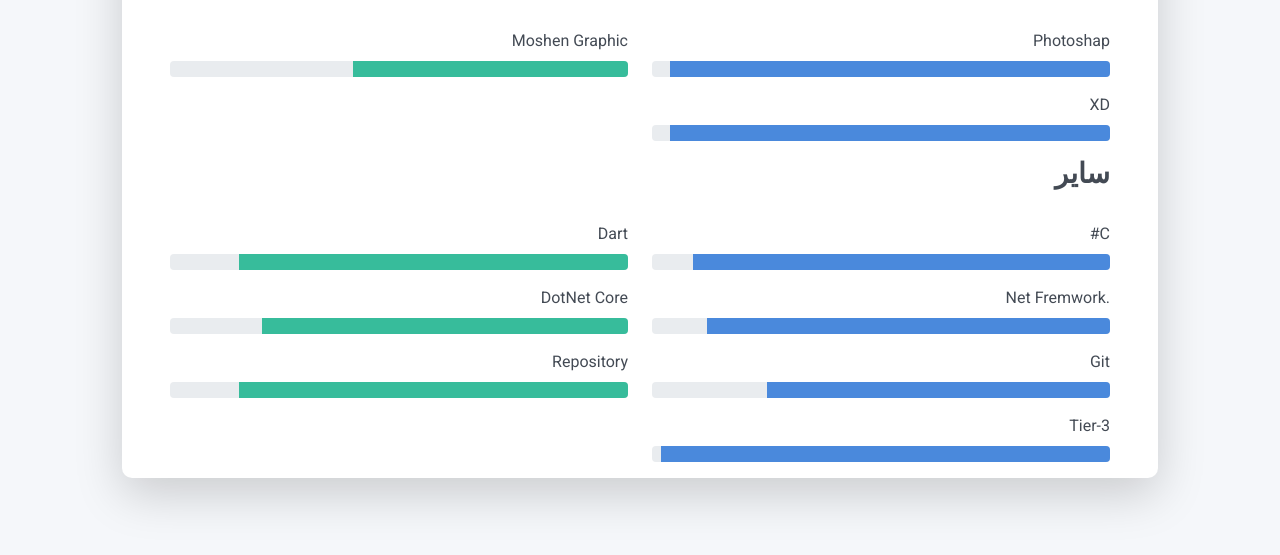
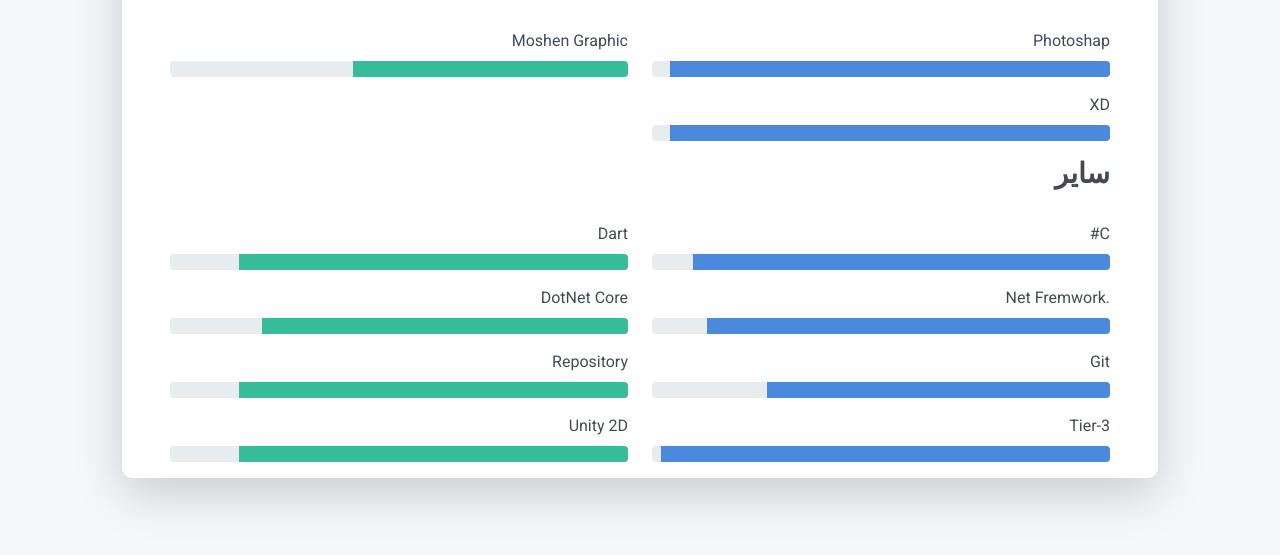
Before and after one commit to hamidprogram/resume, a plain HTML site: page index.html in a window 1280 px wide. Shown: the part 2125-2680 px from the top of the page. Drawn offline with Linux system fonts and the light colour scheme.

Commit message:
Update index.html
add unity

```diff
--- a/index.html
+++ b/index.html
@@ -357,6 +357,11 @@
             <div class="progress-bar bg-success" role="progressbar" data-aos="zoom-in-right" data-aos-delay="500" data-aos-anchor=".skills-section" style="width: 85%" aria-valuenow="85" aria-valuemin="0" aria-valuemax="100"></div>
           </div>
         </div>
+        <div class="mb-2"><span>Unity 2D</span>
+          <div class="progress my-1">
+            <div class="progress-bar bg-success" role="progressbar" data-aos="zoom-in-right" data-aos-delay="500" data-aos-anchor=".skills-section" style="width: 85%" aria-valuenow="86" aria-valuemin="0" aria-valuemax="100"></div>
+          </div>
+        </div>
       </div>
     </div>
   </div>
```
